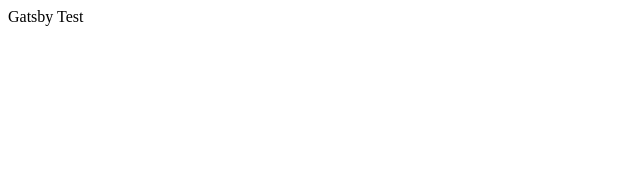
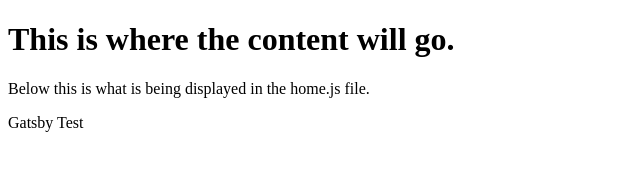
Before and after one commit to Foster0x/gatsbytest, a Gatsby site: page / in a window 1280 px wide. Shown: the whole page, without its empty margins (0-640 px from the left). Built offline with nearby package versions, Linux system fonts and the light colour scheme; Gatsby itself is replaced by a stand-in of ours.

Commit message:
version updated

```diff
--- a/src/pages/index.js
+++ b/src/pages/index.js
@@ -3,9 +3,11 @@ import Home from './home'
 
 const IndexPage = () => {
   return (
-    <>
+    <div>
+    <h1>This is where the content will go. </h1>
+    <p>Below this is what is being displayed in the home.js file. </p>
     <Home />
-    </>
+    </div>
   )
 }
 
```
Also changed, not shown: 1 other file.
